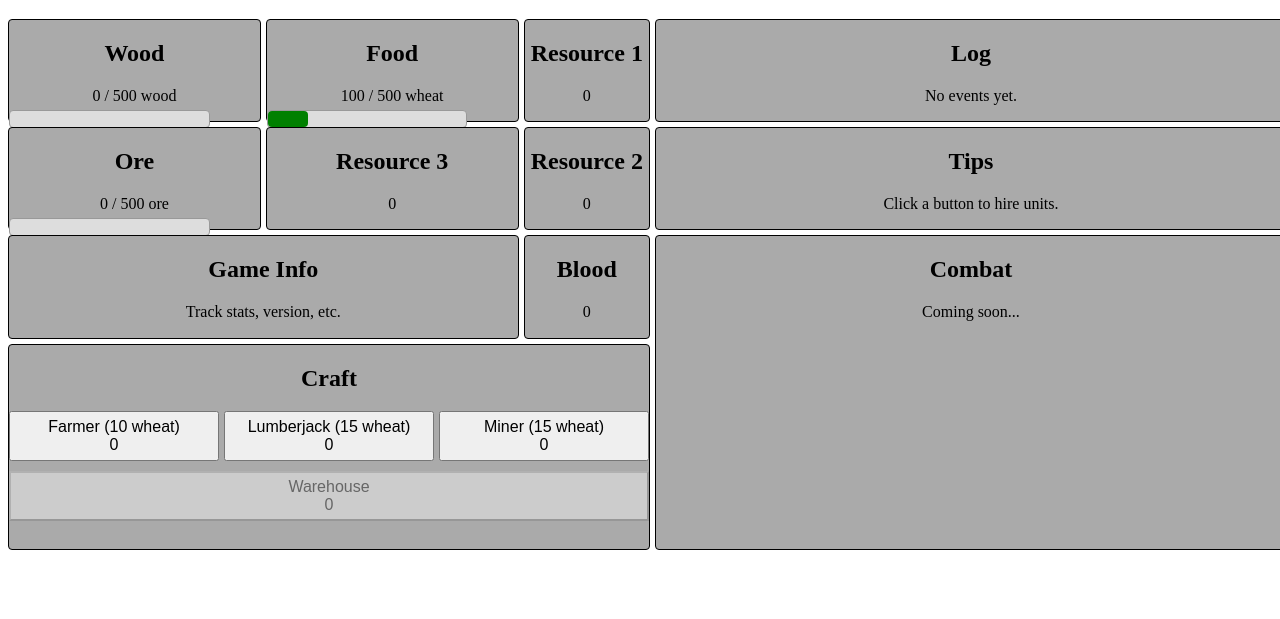
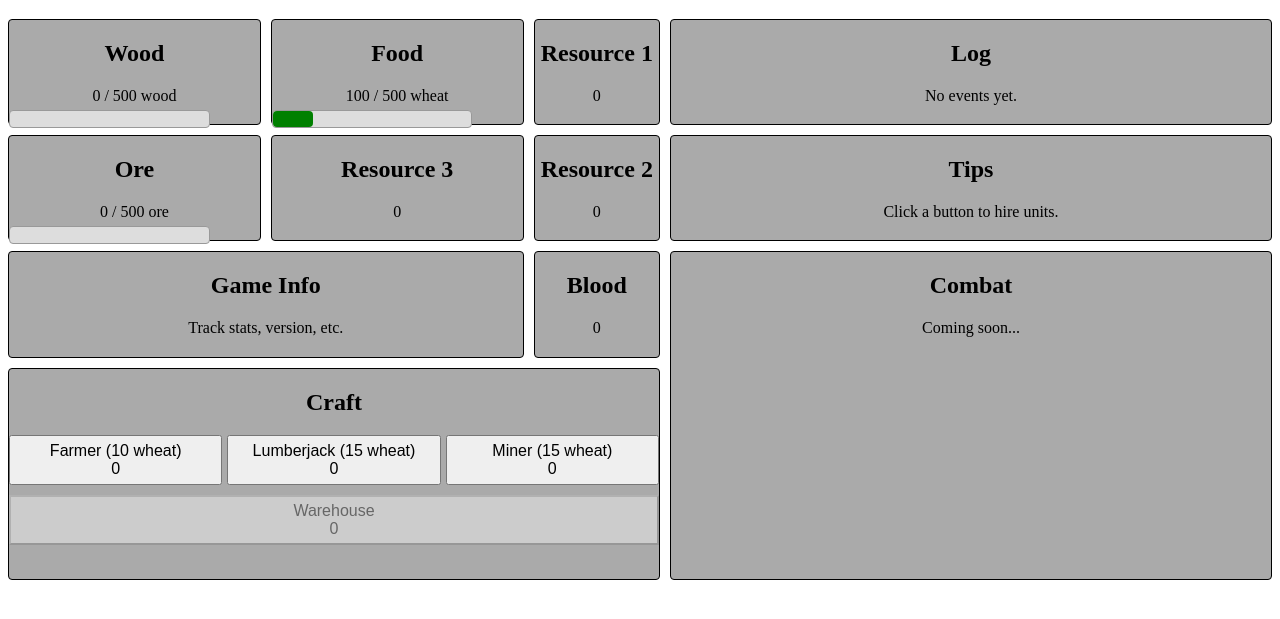
Before and after one commit to Phhanuel/potential-game, a plain HTML site: page index.html in a window 1280 px wide. Shown: the part 61-680 px from the top of the page. Drawn offline with Linux system fonts and the light colour scheme.

Commit message:
Fix grid layout for resource display and adjust gap for consistency

```diff
--- a/styles.css
+++ b/styles.css
@@ -6,8 +6,8 @@
     "Ore Ressource3 Ressource2 Info2" 20%
     "Info Info Blood Combat" 20%
     "Craft Craft Craft Combat" 40%
-    / 20% 20% 10% 50%;
-  gap: 5px;
+    / 20% 20% 10% auto;
+  gap: 10px;
 }
 
 .layout > div {
```
